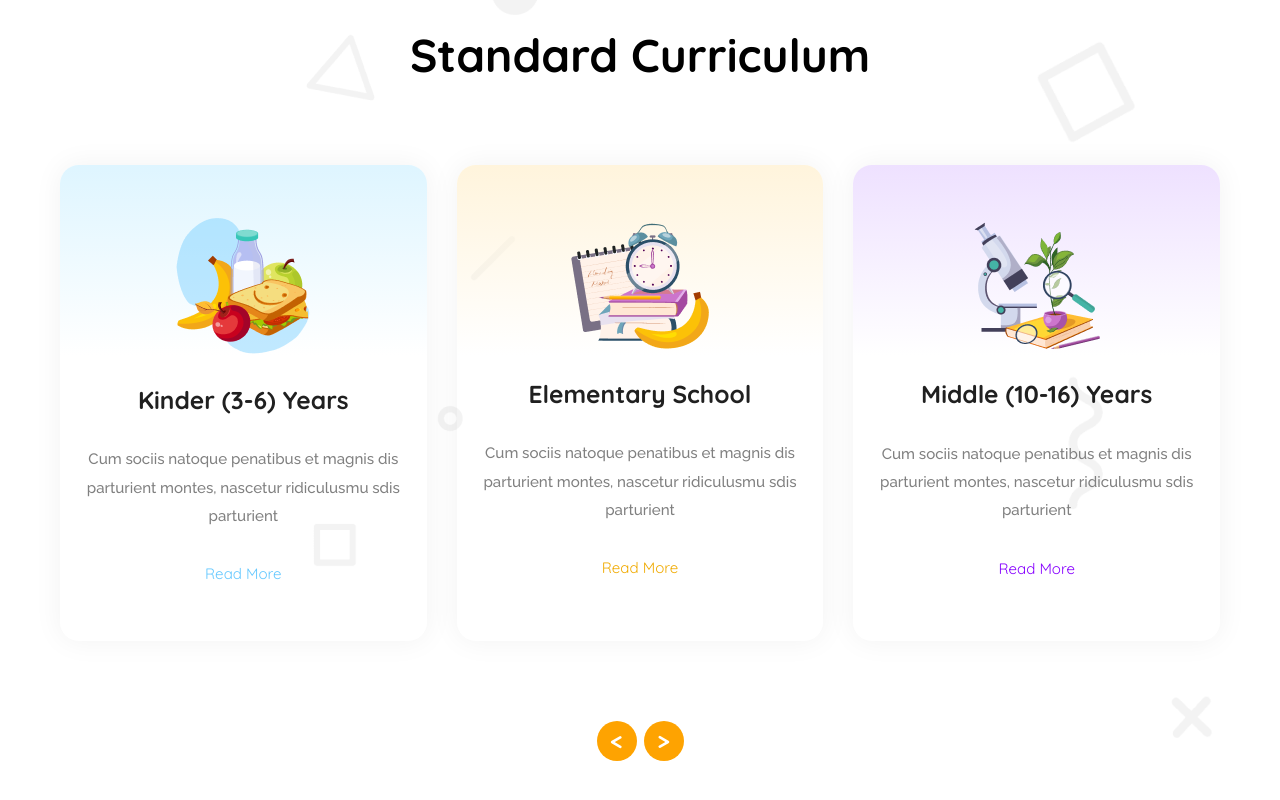
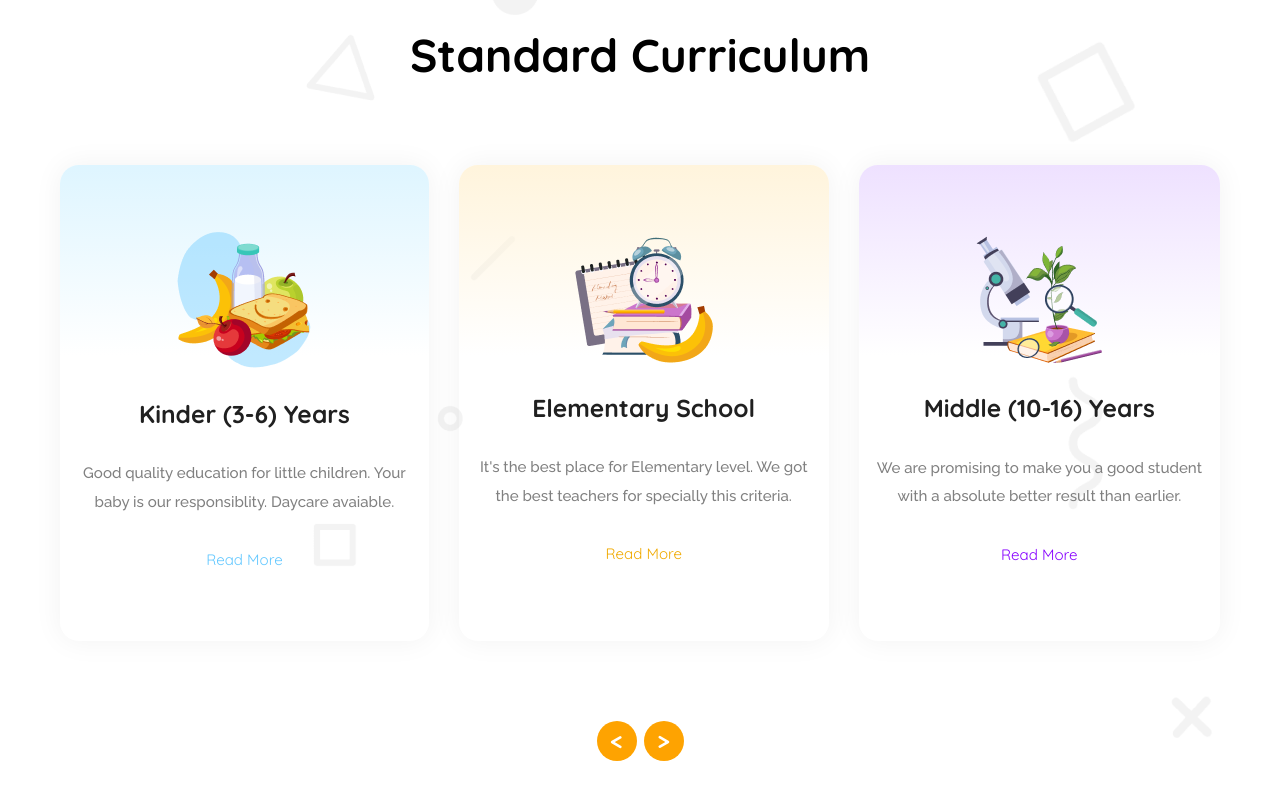
Before and after one commit to Mysterio-O/Assingment-2, a plain HTML site: page index.html in a window 1280 px wide. Shown: the part 714-1514 px from the top of the page. Drawn offline with Linux system fonts and the light colour scheme.

Commit message:
edited something in curriculum boxes

```diff
--- a/index.html
+++ b/index.html
@@ -60,19 +60,19 @@
                 <div class="kinder text-center shadow display-flex">
                     <img src="assets/kinder.png" alt="" class="kinder-img">
                     <h5 class="class-title">Kinder (3-6) Years</h5>
-                    <p class="class-subtitle raleway-simple">Cum sociis natoque penatibus et magnis dis parturient montes, nascetur ridiculusmu sdis parturient</p>
+                    <p class="class-subtitle raleway-simple">Good quality education for little children. Your baby is our responsiblity. Daycare avaiable.</p>
                     <span class="read-1">Read More</span>
                 </div>
                 <div class="elementary text-center shadow display-flex">
                     <img src="assets/elementary.png" alt="" class="elementary-img">
                     <h5 class="class-title">Elementary School</h5>
-                    <p class="class-subtitle raleway-simple">Cum sociis natoque penatibus et magnis dis parturient montes, nascetur ridiculusmu sdis parturient</p>
+                    <p class="class-subtitle raleway-simple">It's the best place for Elementary level. We got the best teachers for specially this criteria.</p>
                     <span class="read-2">Read More</span>
                 </div>
                 <div class="middle text-center shadow display-flex">
                     <img src="assets/middle.png" alt="" class="middle-img">
                     <h5 class="class-title">Middle (10-16) Years</h5>
-                    <p class="class-subtitle raleway-simple">Cum sociis natoque penatibus et magnis dis parturient montes, nascetur ridiculusmu sdis parturient</p>
+                    <p class="class-subtitle raleway-simple">We are promising to make you a good student with a absolute better result than earlier.</p>
                     <span class="read-3">Read More</span>
                 </div>
             </div>
--- a/styles/style.css
+++ b/styles/style.css
@@ -195,6 +195,10 @@
     justify-content: center;
     gap: 7px;
 }
+.kinder, .elementary, .middle {
+    padding-left: 10px;
+    padding-right: 10px;
+}
 
 /* curriculum-boxes color gradient style */
 .kinder {
```
